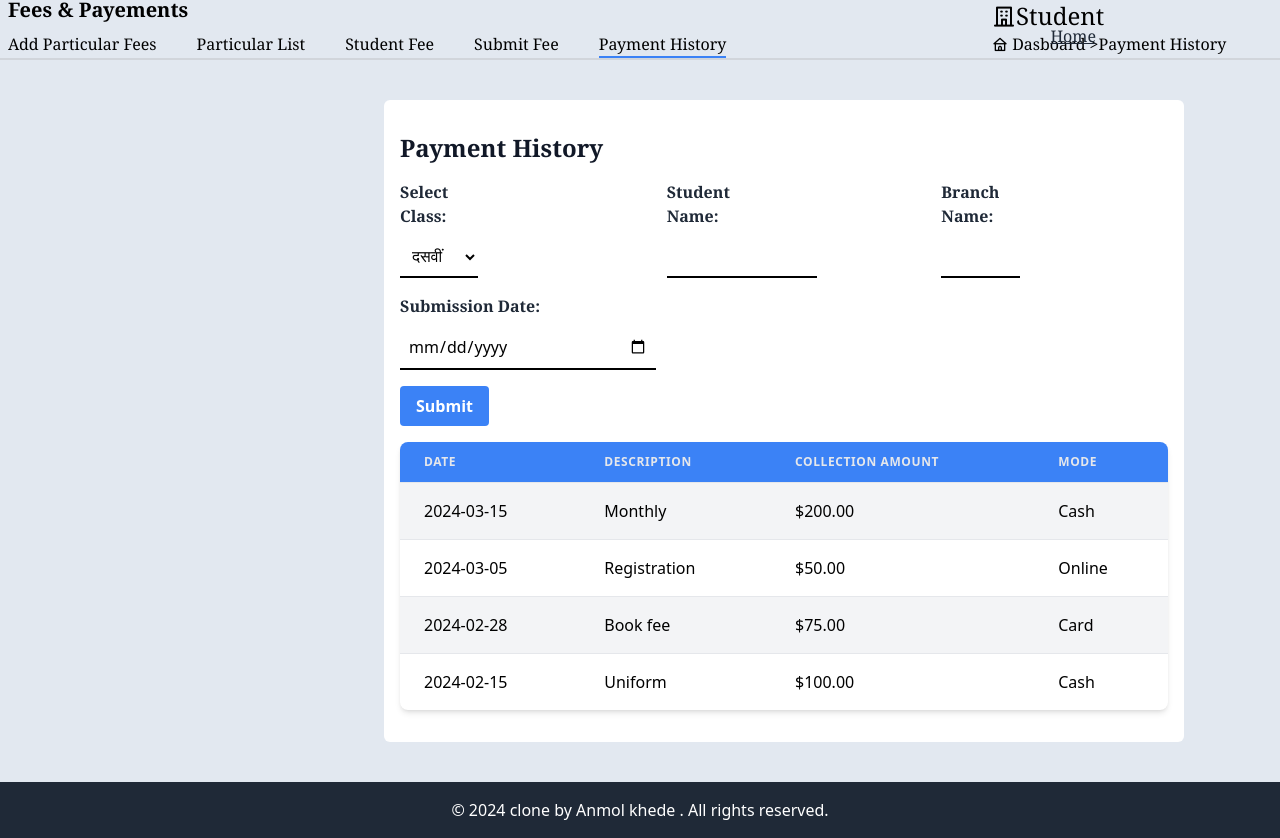
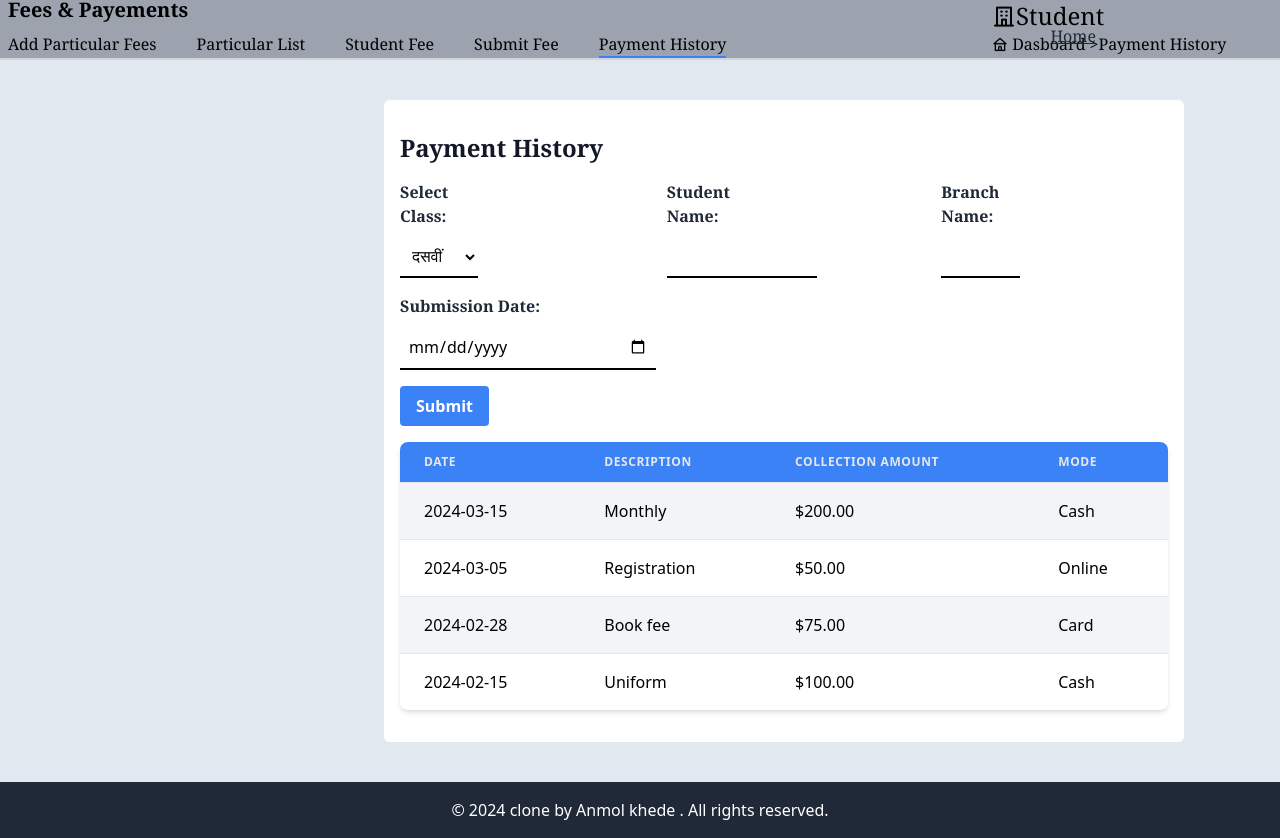
Before and after one commit to Anmolkhede/GurukulErp, a plain HTML site: page hfee.html in a window 1280 px wide. Shown: the part 68-906 px from the top of the page. Drawn offline with nearby package versions, Linux system fonts and the light colour scheme.

Commit message:
Update hfee.html

```diff
--- a/hfee.html
+++ b/hfee.html
@@ -120,7 +120,7 @@ tailwind.config = {
 
 
 
-                  <div class="hidden lg:block"><p class="text-xl mt-16 font-serif ml-2 font-bold">Fees & Payements</p>
+                  <div class="hidden lg:block bg-gray-400"><p class="text-xl mt-16 font-serif ml-2 font-bold">Fees & Payements</p>
                     <div class="flex gap-10 border-b-2 font-serif mt-2 border-b-2 border-gray-300">
                       <div class="ml-2 "><a href="pfees.html">Add Particular Fees</a></div>
     <div class=""><a href="flist.html">Particular List</a></div>
```
